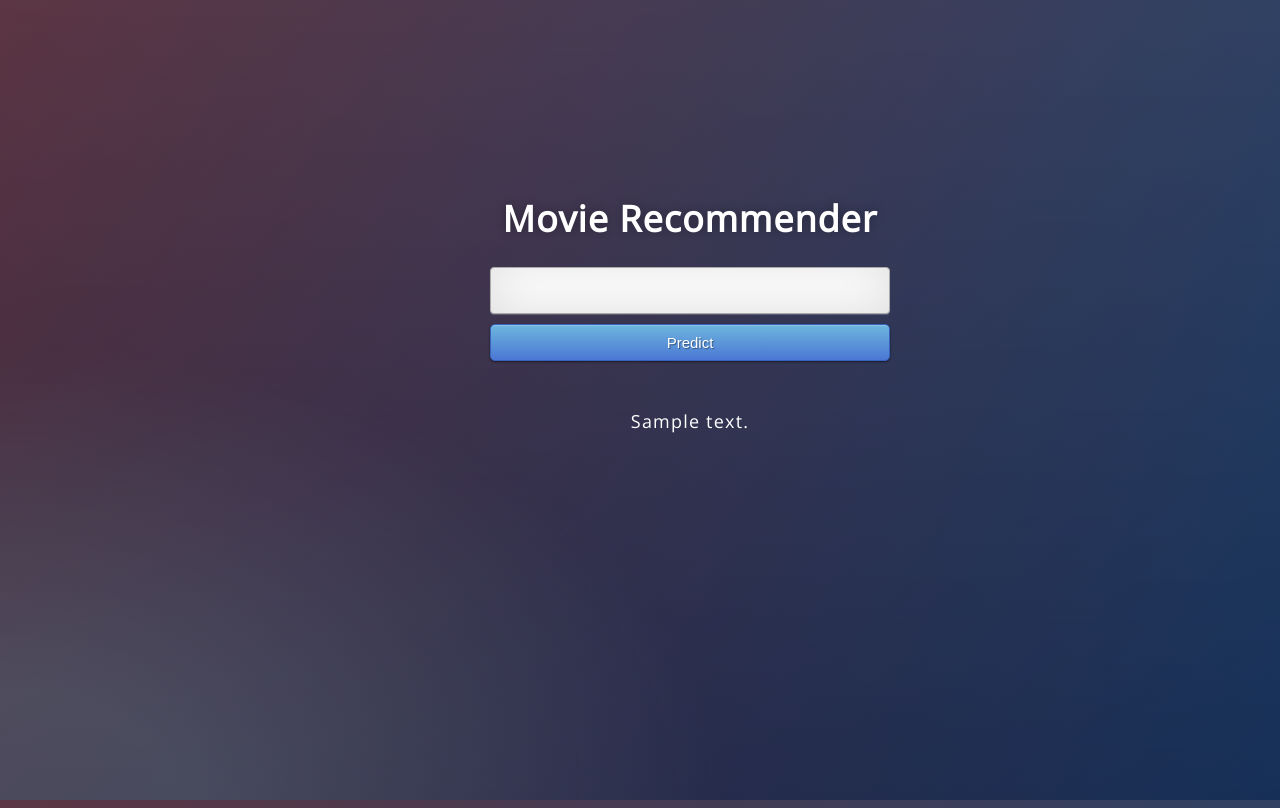
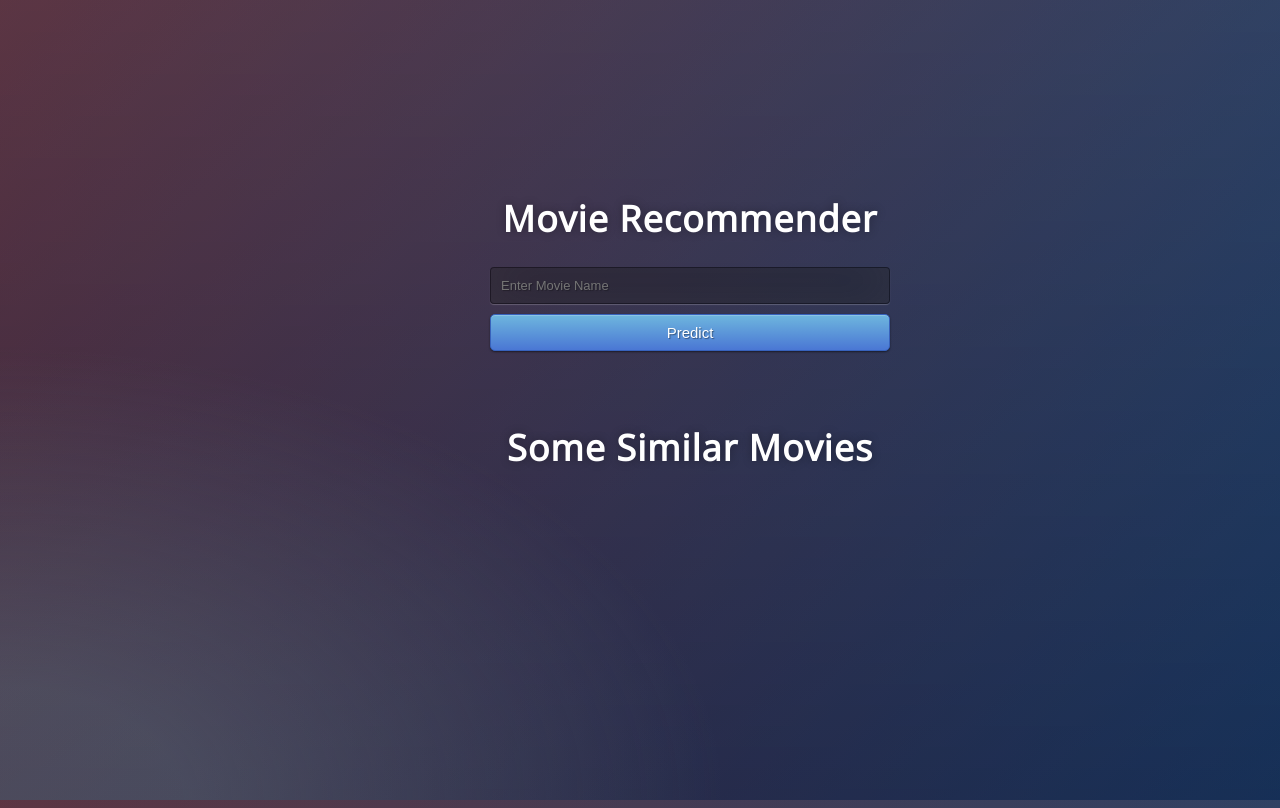
Before and after one commit to hackerman3102/Movie-Recommendation, a Flask app: template Movie_Recommendation_System/templates/index.html in a window 1280 px wide. Run offline with Flask 2, Linux system fonts and the light colour scheme; the template is opened without the code that fills it: most values are stand-ins (such as "Sample title", 1, 10 or a date in 2020); parts of the project's set-up code (start-up, migrations or seed data) failed here and were passed over; some libraries are stand-ins or nearby versions.

Commit message:
ready for deployment

```diff
--- a/Movie_Recommendation_System/app.py
+++ b/Movie_Recommendation_System/app.py
@@ -6,6 +6,7 @@ from sklearn.feature_extraction.text import CountVectorizer
 from sklearn.metrics.pairwise import cosine_similarity
 df = pd.read_csv("movie_dataset.csv")
 vote_counts=df['vote_count']
+Movies=df['title']
 
 features = ['keywords','cast','genres','director']
 def combine_features(row):
@@ -27,7 +28,8 @@ app = Flask(__name__)
 
 @app.route('/')
 def home():
-    return render_template('index.html')
+    print(Movies)
+    return render_template('index.html',Movies=Movies)
 
 @app.route('/predict',methods=['POST'])
 def predict():
@@ -51,7 +53,7 @@ def predict():
             if i >= 5:
                 break
     print(lst)
-    return json.dumps({'lst':lst})
+    return jsonify(lst=lst)
 
 
 if __name__ == "__main__":
--- a/Movie_Recommendation_System/static/css/style.css
+++ b/Movie_Recommendation_System/static/css/style.css
@@ -41,7 +41,7 @@ body {
 
 .login h1 { color: #fff; text-shadow: 0 0 10px rgba(0,0,0,0.3); letter-spacing:1px; text-align:center; }
 
-select {
+input {
 	width: 100%;
 	margin-bottom: 10px;
 	background: rgba(0,0,0,0.3);
@@ -60,25 +60,4 @@ select {
 	-ms-transition: box-shadow .5s ease;
 	transition: box-shadow .5s ease;
 }
-select:focus { box-shadow: inset 0 -5px 45px rgba(100,100,100,0.4), 0 1px 1px rgba(255,255,255,0.2); }
-
-.select2-container--default .select2-selection--multiple {
-	width: 100%;
-	margin-bottom: 10px;
-	background: rgba(0,0,0,0.3);
-	border: none;
-	outline: none;
-	padding: 10px;
-	font-size: 13px;
-	color: #fff;
-	text-shadow: 1px 1px 1px rgba(0,0,0,0.3);
-	border: 1px solid rgba(0,0,0,0.3);
-	border-radius: 4px;
-	box-shadow: inset 0 -5px 45px rgba(100,100,100,0.2), 0 1px 1px rgba(255,255,255,0.2);
-	-webkit-transition: box-shadow .5s ease;
-	-moz-transition: box-shadow .5s ease;
-	-o-transition: box-shadow .5s ease;
-	-ms-transition: box-shadow .5s ease;
-	transition: box-shadow .5s ease;
-}
-.select2-container--default .select2-selection--multiple:focus { box-shadow: inset 0 -5px 45px rgba(100,100,100,0.4), 0 1px 1px rgba(255,255,255,0.2); }
+input:focus { box-shadow: inset 0 -5px 45px rgba(100,100,100,0.4), 0 1px 1px rgba(255,255,255,0.2); }
--- a/Movie_Recommendation_System/templates/index.html
+++ b/Movie_Recommendation_System/templates/index.html
@@ -10,7 +10,7 @@
 <link href='https://fonts.googleapis.com/css?family=Open+Sans+Condensed:300' rel='stylesheet' type='text/css'>
 <link rel="stylesheet" href="{{ url_for('static', filename='css/style.css') }}">
 
-<link href="https://cdn.jsdelivr.net/npm/select2@4.0.13/dist/css/select2.min.css" rel="stylesheet" />
+
 
 </head>
 
@@ -20,27 +20,38 @@
 
      <!-- Main Input For Receiving Query to our ML -->
     <form action="/predict"method="post">
-    	<!-- <input type="text" name="Movie" id="Movie" placeholder="Enter Movie Name" required="required" /> -->
-      <select class="js-example-basic-multiple" name="states[]" multiple="multiple">
-        <option value="AL">Alabama</option>
-        <option  value="AL">ram</option>
-        <option  value="AL">helo</option>
-        <option  value="AL">Alabama</option>
-      </select>
+    <!-- <input type="text" name="Movie" id="Movie" placeholder="Enter Movie Name" required="required" /> -->
 
+   <!-- <input type="text" name="Movie" id="Movie" placeholder="Enter Movie Name" required="required" /> -->
+      <!-- <label for="browser">Choose your browser from the list:</label> -->
+      <input list="browsers" name="Movie" id="Movie" placeholder="Enter Movie Name" required="required">
+      <datalist id="browsers">
+        {% for m in Movies %}
+        <option value="{{ m }}">
+          {% endfor %}
+      </datalist>
         <button type="submit" id="predict" class="btn btn-primary btn-block btn-large">Predict</button>
     </form>
 
    <br>
    <br>
-   {{ prediction_text }}
+   <div>
+     <h1>Some Similar Movies</h1>
+     <ol id="sm">
+      <li style="display: none;"></li>
+     </ol>
+   </div>
 
  </div>
+
+
 
 
 </body>
 <script src="https://code.jquery.com/jquery-3.4.1.slim.min.js" integrity="sha384-J6qa4849blE2+poT4WnyKhv5vZF5SrPo0iEjwBvKU7imGFAV0wwj1yYfoRSJoZ+n" crossorigin="anonymous"></script>
 <script src="https://ajax.googleapis.com/ajax/libs/jquery/3.4.0/jquery.min.js"></script>
+
+<script src="https://cdn.jsdelivr.net/npm/select2@4.0.13/dist/js/select2.min.js"></script>
 <script src="https://cdn.jsdelivr.net/npm/popper.js@1.16.0/dist/umd/popper.min.js" integrity="sha384-Q6E9RHvbIyZFJoft+2mJbHaEWldlvI9IOYy5n3zV9zzTtmI3UksdQRVvoxMfooAo" crossorigin="anonymous"></script>
 <script src="https://stackpath.bootstrapcdn.com/bootstrap/4.4.1/js/bootstrap.min.js" integrity="sha384-wfSDF2E50Y2D1uUdj0O3uMBJnjuUD4Ih7YwaYd1iqfktj0Uod8GCExl3Og8ifwB6" crossorigin="anonymous"></script>
 <script src="https://cdn.jsdelivr.net/npm/select2@4.0.13/dist/js/select2.min.js"></script>
@@ -62,9 +73,13 @@
           }
       }).done(function (data) {
           console.log("OK");
-          console.log({data})
-          // $('#addedbrand').html(data.brandname)
-          // $('#addedbrandrow').removeAttr("style");
+
+          (data.lst).forEach(element => {
+
+            $('#sm li:last').after('<li>'+element+'</li>');
+          });
+
+
 
       }).fail(function ( jqXHR, textStatus, errorThrown ) {
           console.log(jqXHR);
```
